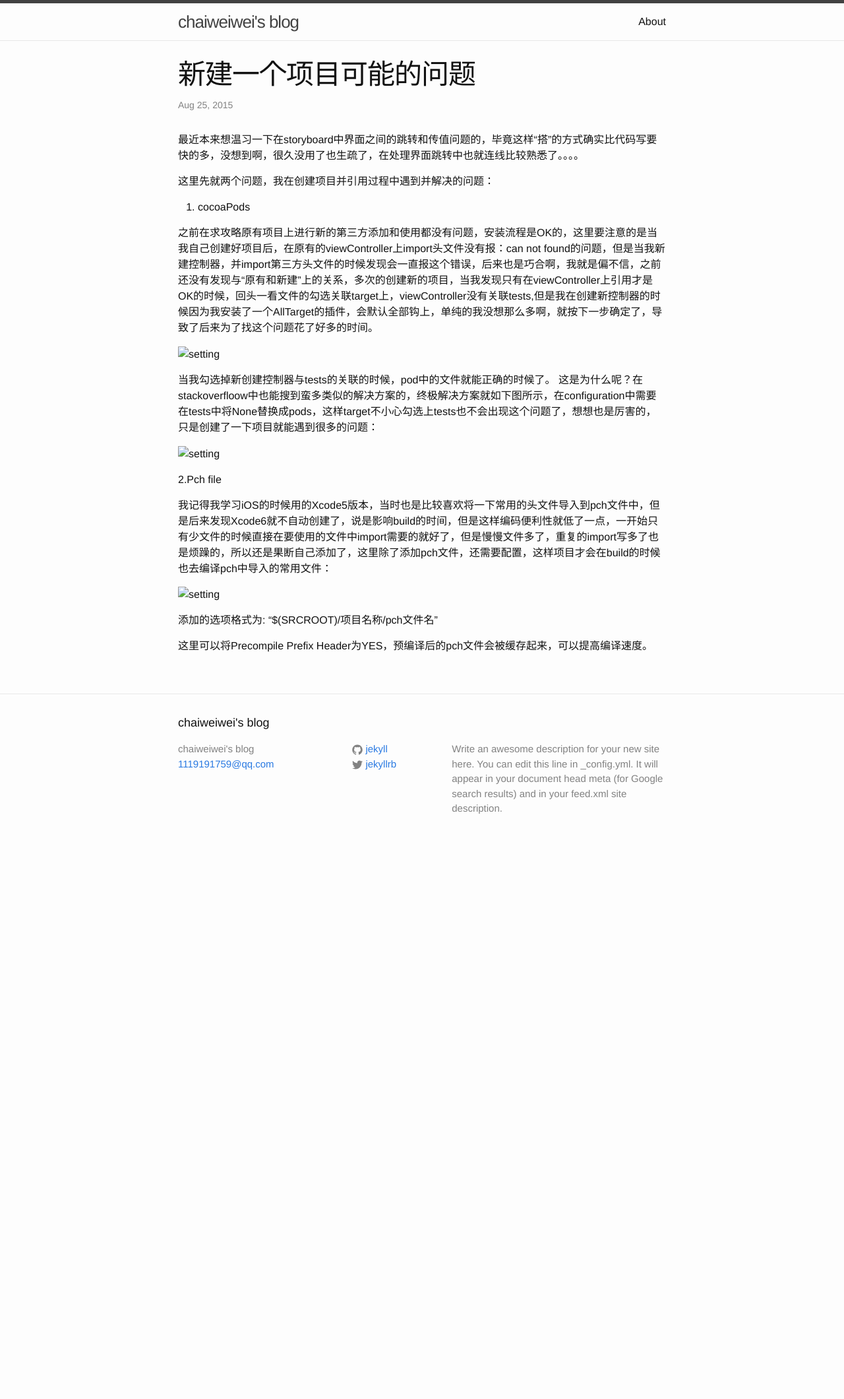
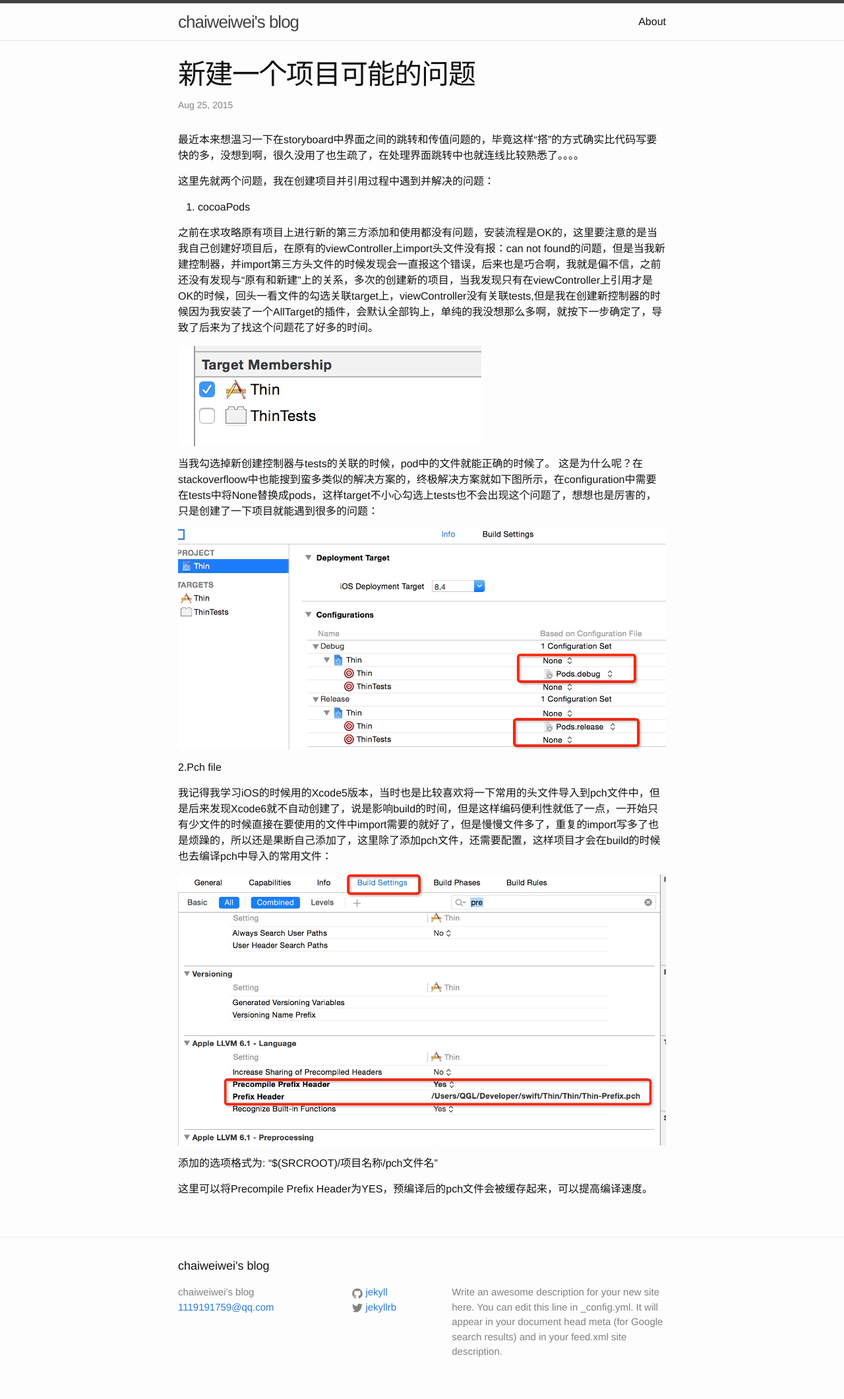
Before and after one commit to agassiyzh/chaiweiwei.github.io, a Jekyll site: the page built from _posts/2015-08-25-xin-jian-[?]-ge-xiang-mu-ke-neng-de-wen-ti.markdown, in a window 1280 px wide. Shown: the whole page at 66% size. Built offline with Jekyll 4.4.1, drawn with Linux system fonts in a browser that asks for light colours; before the commit the page ends 1297 px from its top, so only the background shows below that.

Commit message:
no message

````diff
--- a/_posts/2015-07-27-7yue-27ri.markdown
+++ b/_posts/2015-07-27-7yue-27ri.markdown
@@ -43,7 +43,7 @@ extra:
 
 2. 宏
 target的宏设置的位置在build setting中，找到如下位置：
-![setting](../images/build_setting.png)
+![setting](/assets/build_setting.png)
 
 在使用的时候使用`#if 宏名称  #endif`来描述就OK啦，想想真是美好啊但是if elseif 的数量太多也是揪心的。
 
--- a/_posts/2015-08-25-xin-jian-[?]-ge-xiang-mu-ke-neng-de-wen-ti.markdown
+++ b/_posts/2015-08-25-xin-jian-[?]-ge-xiang-mu-ke-neng-de-wen-ti.markdown
@@ -17,18 +17,18 @@ comments: true
 
 之前在求攻略原有项目上进行新的第三方添加和使用都没有问题，安装流程是OK的，这里要注意的是当我自己创建好项目后，在原有的viewController上import头文件没有报：can not found的问题，但是当我新建控制器，并import第三方头文件的时候发现会一直报这个错误，后来也是巧合啊，我就是偏不信，之前还没有发现与“原有和新建”上的关系，多次的创建新的项目，当我发现只有在viewController上引用才是OK的时候，回头一看文件的勾选关联target上，viewController没有关联tests,但是我在创建新控制器的时候因为我安装了一个AllTarget的插件，会默认全部钩上，单纯的我没想那么多啊，就按下一步确定了，导致了后来为了找这个问题花了好多的时间。
 
-![setting](../images/target.png)
+![setting](/assets/target.png)
 
 当我勾选掉新创建控制器与tests的关联的时候，pod中的文件就能正确的时候了。
 这是为什么呢？在stackoverfloow中也能搜到蛮多类似的解决方案的，终极解决方案就如下图所示，在configuration中需要在tests中将None替换成pods，这样target不小心勾选上tests也不会出现这个问题了，想想也是厉害的，只是创建了一下项目就能遇到很多的问题：
 
-![setting](../images/setting.png)
+![setting](/assets/setting.png)
 
 2.Pch file
 
 我记得我学习iOS的时候用的Xcode5版本，当时也是比较喜欢将一下常用的头文件导入到pch文件中，但是后来发现Xcode6就不自动创建了，说是影响build的时间，但是这样编码便利性就低了一点，一开始只有少文件的时候直接在要使用的文件中import需要的就好了，但是慢慢文件多了，重复的import写多了也是烦躁的，所以还是果断自己添加了，这里除了添加pch文件，还需要配置，这样项目才会在build的时候也去编译pch中导入的常用文件：
 
-![setting](../images/pch.png)
+![setting](/assets/pch.png)
 
 添加的选项格式为: “$(SRCROOT)/项目名称/pch文件名”
 
--- a/_posts/2015-09-01-pop-mjrefresh-chang-shi-feng-zhuang.markdown
+++ b/_posts/2015-09-01-pop-mjrefresh-chang-shi-feng-zhuang.markdown
@@ -39,4 +39,4 @@ categories:
 
 攻略app在6plus上一直有一个bug,UIRefreshControl在6plus大屏上endRefreshing不会隐藏掉，x需要轻轻的再下来一次，才可以，这样会有体验上的隐患，可能会挡住第一个cell内容，点击会没有响应，所以想说可以用第三方的RefreshControl，其中MJRefresh的第三方能添加一个刷新动画，加入我们求攻略的logo什么的，以为之前用到UIRefreshControl还挺多的，所以还是希望下次有刷新的展示效果需求的时候就选择用MJRefresh的看看。
 
-![setting](../images/refresh.png)
+![setting](/assets/refresh.png)
--- a/_posts/2015-09-12-uibutton-imageedgeinsets-titleedgeinsets.markdown
+++ b/_posts/2015-09-12-uibutton-imageedgeinsets-titleedgeinsets.markdown
@@ -10,7 +10,7 @@ categories:
 
 <!--more-->
 
-我在修设计效果的时候，重新思考了怎么实现图片和文字的组合展示效果，之前看到有关联的左图片与右问题的时候，一定使用UIButton系统提供的image和title来实现，当看到右图片、左文字![setting](../images/more_icon.png)的时候心里还是有点小犹豫的，每次用ImageEdgeInsets或者TitleEdgeInsets属性的时候位置都不正确，我通常都是用最笨的办法，将image独立出来，再做一个UIImageView，这次有时间就好好的搜了一下这个解决方案，其实还是我UIEdgeInsetsMake的时候没有算好，总是差image的一个宽度。下面是能实现效果的一个方案：
+我在修设计效果的时候，重新思考了怎么实现图片和文字的组合展示效果，之前看到有关联的左图片与右问题的时候，一定使用UIButton系统提供的image和title来实现，当看到右图片、左文字![setting](/assets/more_icon.png)的时候心里还是有点小犹豫的，每次用ImageEdgeInsets或者TitleEdgeInsets属性的时候位置都不正确，我通常都是用最笨的办法，将image独立出来，再做一个UIImageView，这次有时间就好好的搜了一下这个解决方案，其实还是我UIEdgeInsetsMake的时候没有算好，总是差image的一个宽度。下面是能实现效果的一个方案：
 
 ```
 //图片20px 20px
--- a/_posts/2015-10-24-wikiri-bao-nei-rong-qian-yi.markdown
+++ b/_posts/2015-10-24-wikiri-bao-nei-rong-qian-yi.markdown
@@ -209,7 +209,7 @@ categories: "日报"
 
 今天圆满结束，论文就差摘要的英文翻译了，回家fighting！
 
-![setting](../images/mou.png)
+![setting](/assets/mou.png)
 
 ###2015年3月24日 周二 日报
 
````
Also changed, not shown: _posts/2015-12-03-Autolayout_Animation.md (+1 -1 lines), 7 other files.
